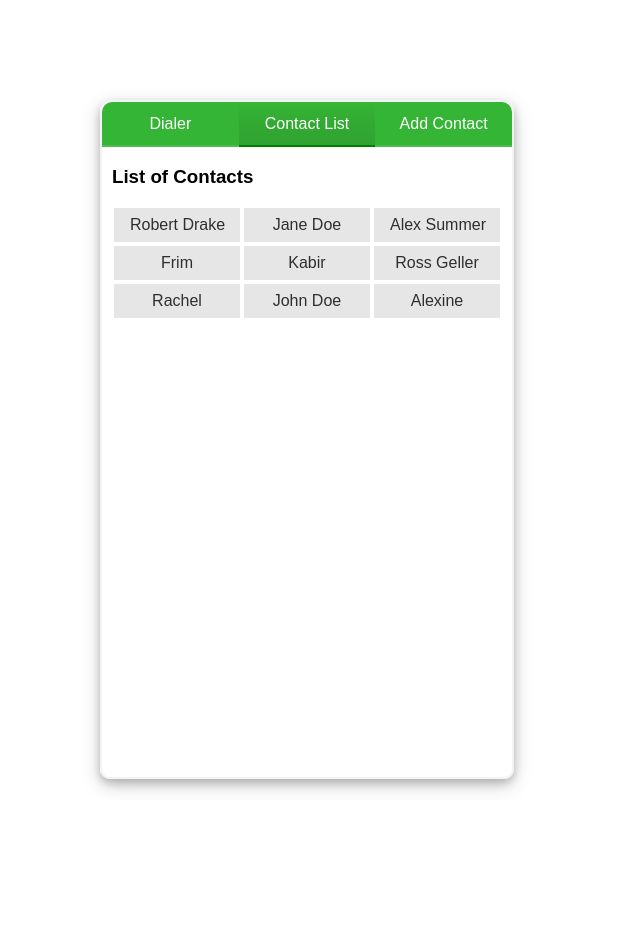
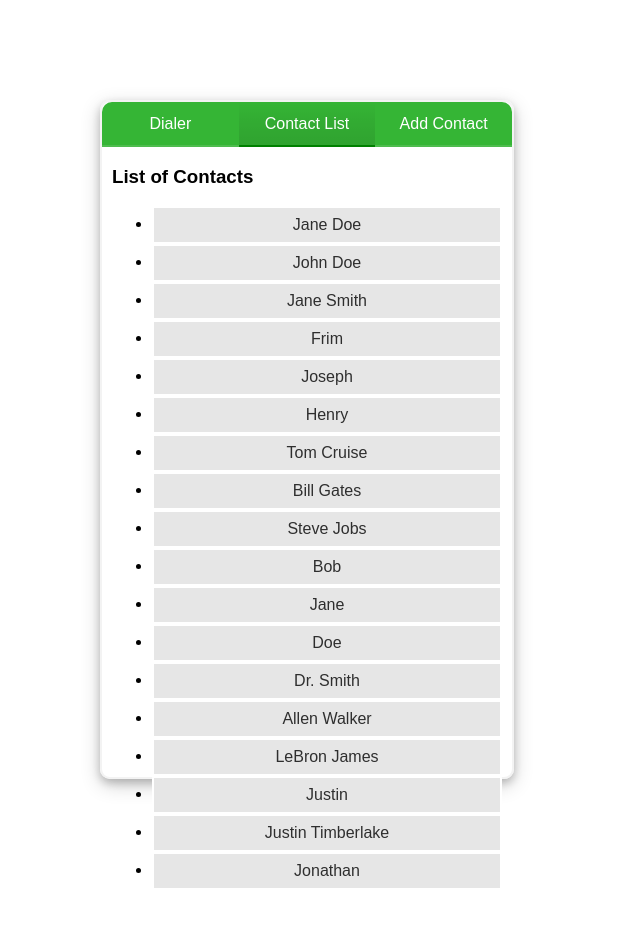
Before and after one commit to shafkatreaz/assignment, a plain HTML site: page index.html in a window 1280 px wide. Both pictures are taken after a click on the button "Contact List". Shown: the whole page, without its empty margins (0-640 px from the left). Before the commit the page ends 800 px from the top, so only its background shows below. Drawn offline with nearby package versions, Linux system fonts and the light colour scheme.

Commit message:
contact list channge

```diff
--- a/index.html
+++ b/index.html
@@ -123,50 +123,35 @@
 					<div id="tab_contactList">
 						<h3 >List of Contacts</h3>
 
+						<!-- Contact list start-->
+							<div class="wrapper_list">
+
+								<ul class="contact">
+									<li><button class="pure-button btn_num2" >Jane Doe</button></li>
+									<li><button class="pure-button btn_num2" >John Doe</button></li>
+									<li><button class="pure-button btn_num2" >Jane Smith</button></li>
+									<li><button class="pure-button btn_num2" >Frim</button></li>
+									<li><button class="pure-button btn_num2" >Joseph</button></li>
+									<li><button class="pure-button btn_num2" >Henry</button></li>
+									<li><button class="pure-button btn_num2" >Tom Cruise</button></li>
+									<li><button class="pure-button btn_num2" >Bill Gates</button></li>
+									<li><button class="pure-button btn_num2" >Steve Jobs</button></li>
+									<li><button class="pure-button btn_num2" >Bob</button></li>
+									<li><button class="pure-button btn_num2" >Jane</button></li>
+									<li><button class="pure-button btn_num2" > Doe</button></li>
+									<li><button class="pure-button btn_num2" >Dr. Smith</button></li>
+									<li><button class="pure-button btn_num2" >Allen Walker</button></li>
+									<li><button class="pure-button btn_num2" >LeBron James</button></li>
+									<li><button class="pure-button btn_num2" >Justin</button></li>
+									<li><button class="pure-button btn_num2" >Justin Timberlake</button></li>
+									<li><button class="pure-button btn_num2" >Jonathan</button></li>
+								</ul>
 
 
-							<div class="pure-g">
-									<div class="pure-u-1-3">
-											<button class="pure-button btn_num2" >Robert Drake</button>
-									</div>
 
-									<div class="pure-u-1-3">
-											<button class="pure-button btn_num2" >Jane Doe</button>
-									</div>
-
-									<div class="pure-u-1-3">
-											<button class="pure-button btn_num2" >Alex Summer</button>
-									</div>
 							</div>
 
-							<div class="pure-g">
-									<div class="pure-u-1-3">
-											<button class="pure-button btn_num2" >Frim</button>
-									</div>
-
-									<div class="pure-u-1-3">
-											<button class="pure-button btn_num2" >Kabir</button>
-									</div>
-
-									<div class="pure-u-1-3">
-											<button class="pure-button btn_num2" >Ross Geller</button>
-									</div>
-							</div>
-
-							<div class="pure-g">
-									<div class="pure-u-1-3">
-											<button class="pure-button btn_num2" >Rachel</button>
-									</div>
-
-									<div class="pure-u-1-3">
-											<button class="pure-button btn_num2" >John Doe</button>
-									</div>
-
-									<div class="pure-u-1-3">
-											<button class="pure-button btn_num2" >Alexine</button>
-									</div>
-							</div>
-
+						<!-- Contact list end-->
 					</div>
 
 					<div id="tab_contactAdd">
```
